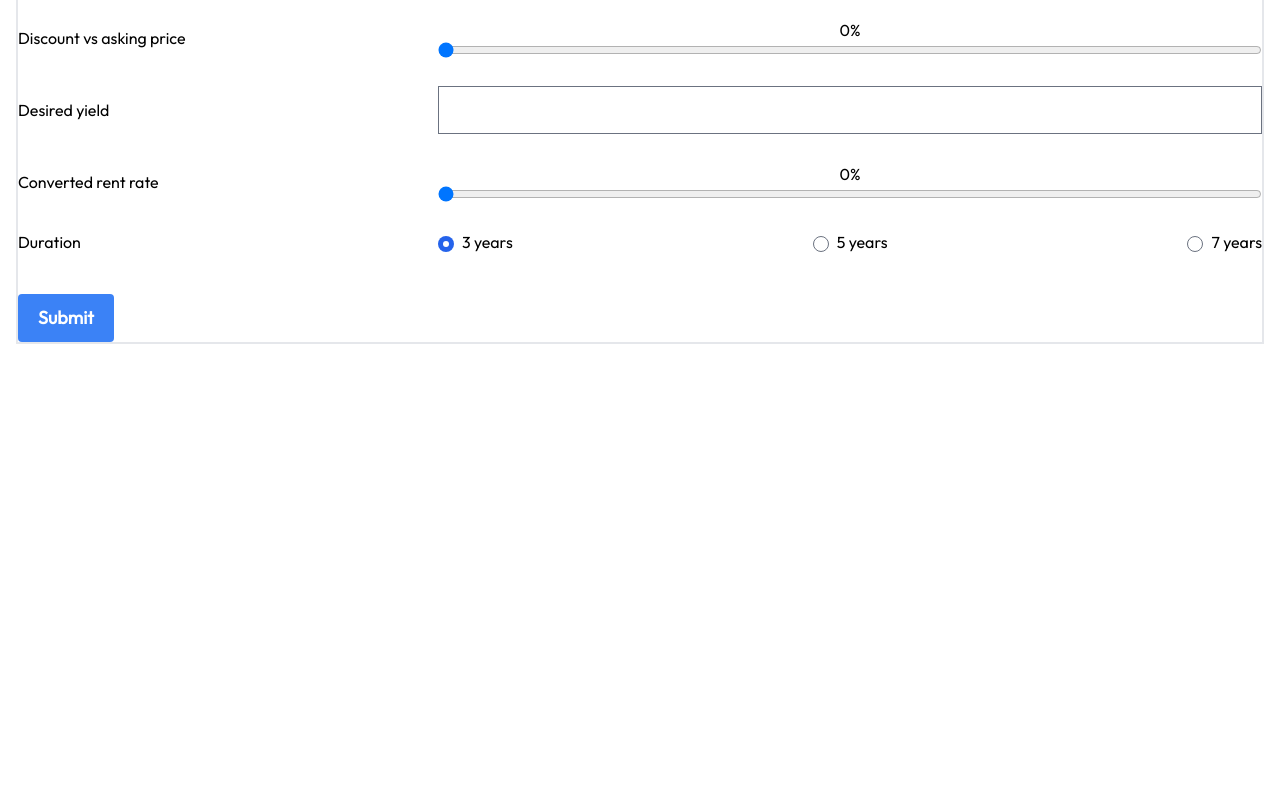
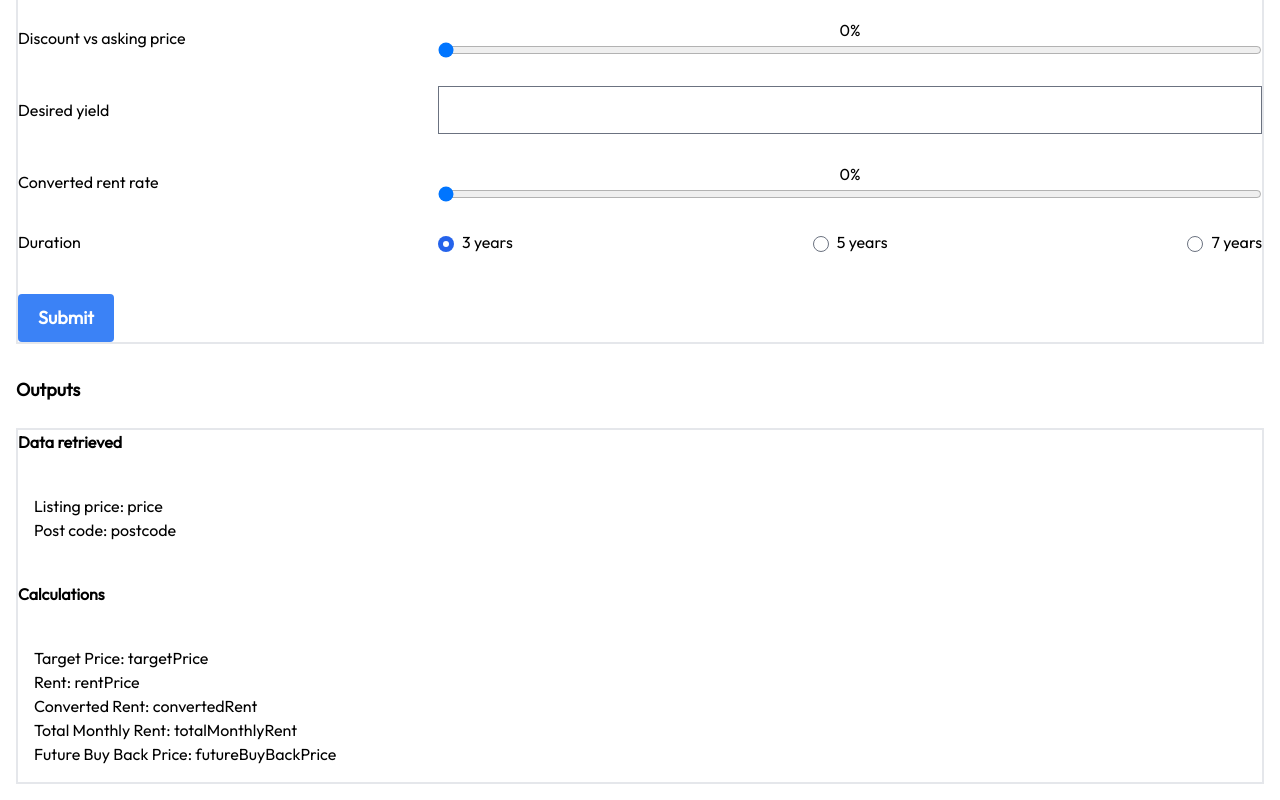
Before and after one commit to blakerodonnell/Mortgage_Calculator2, a Next.js app: page / in a window 1280 px wide. Shown: the part 208-1008 px from the top of the page. Before the commit the page ends 800 px from the top, so only its background shows below. Built offline with nearby package versions, Linux system fonts and the light colour scheme.

Commit message:
feat: updated output feature

```diff
--- a/pages/index.js
+++ b/pages/index.js
@@ -1,7 +1,9 @@
 import Head from "next/head";
 import Image from "next/image";
 import { useState } from "react";
+import React from "react";
 import getListingMetaData from "../lib/scraper.js";
+import { render } from "react-dom";
 
 export default function Home() {
   const [inputs, setInputs] = useState({
@@ -10,6 +12,11 @@ export default function Home() {
     desiredYield: 0,
     rentRate: 0,
     duration: 3,
+    targetPrice: 400000,
+    rent: 1500,
+    convertedRent: 300,
+    totalMonthlyRent: 1800,
+    futureBuyBackPrice: 389200,
   });
   console.log(inputs);
 
@@ -168,6 +175,30 @@ export default function Home() {
           </section>
         </div>
       </main>
+      <main className="p-4 font-outfit">
+        <section>
+          <h2 className="text-lg font-bold mb-6">Outputs</h2>
+          <form className="border-2 border-solid flex flex-col gap-6 justify-between">
+            <div>
+              <label className="font-bold">Data retrieved</label>
+            </div>
+            <div className="p-4">
+              <p>Listing price: {"price"}</p>
+              <p>Post code: {"postcode"}</p>
+            </div>
+            <div>
+              <label className="font-bold">Calculations</label>
+           </div>
+            <div className="p-4">
+              <p>Target Price: {"targetPrice"}</p>
+              <p>Rent:  {"rentPrice"}</p>
+              <p>Converted Rent: {"convertedRent"}</p>
+              <p>Total Monthly Rent: {"totalMonthlyRent"}</p>
+              <p>Future Buy Back Price: {"futureBuyBackPrice"}</p>
+            </div>
+          </form>
+        </section>
+      </main>
     </>
   );
 }
```
